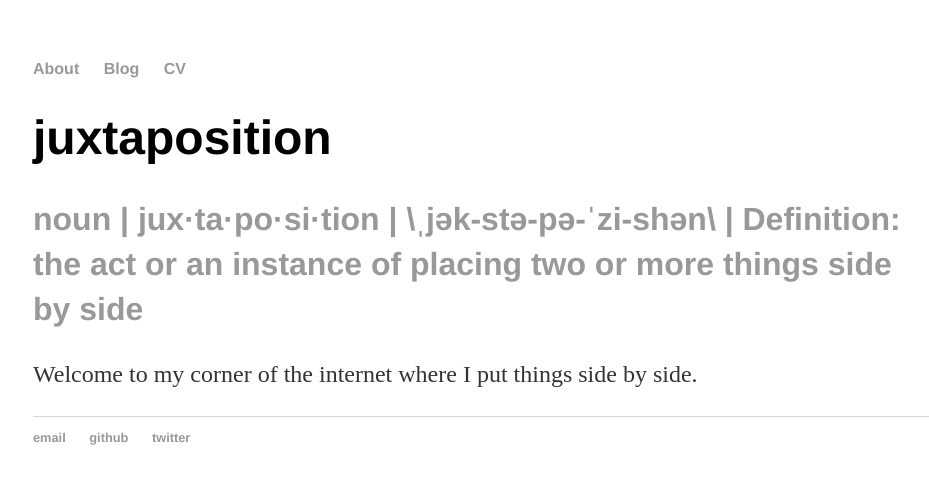
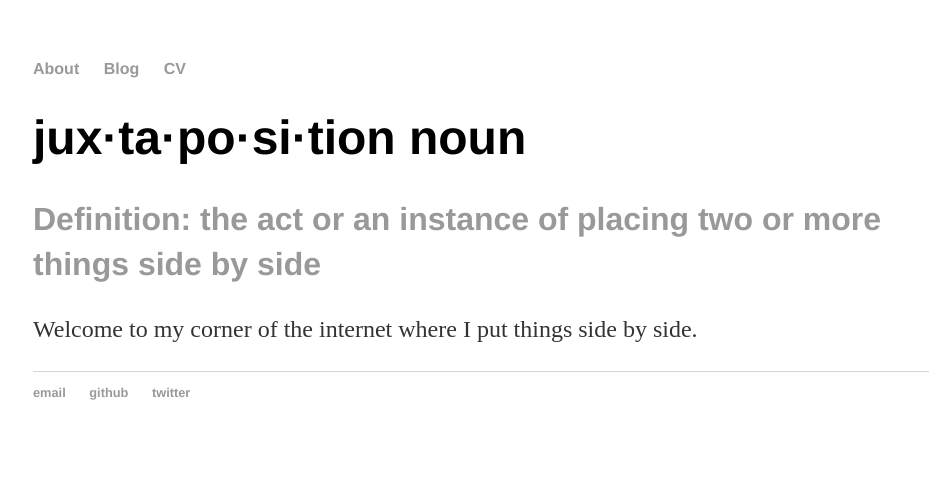
Before and after one commit to bartholdja/bartholdja.github.io, a Jekyll site: the page built from index.html, in a window 1280 px wide. Shown: the top 484 px of the page, without its empty margins (159-1088 px from the left). Built offline with Jekyll 4.4.1, drawn with Linux system fonts in a browser that asks for light colours.

Commit message:
updating 003

```diff
--- a/about/index.html
+++ b/about/index.html
@@ -1,9 +1,8 @@
----
 layout: default
 title: juxtaposition
 ---
 <div class="blurb">
-	<h1>juxtaposition</h1>
-	<h2>noun | jux·ta·po·si·tion | \ˌjək-stə-pə-ˈzi-shən\ | Definition: the act or an instance of placing two or more things side by side</h2>
+	<h1>jux·ta·po·si·tion noun </h1>
+	<h2>Definition: the act or an instance of placing two or more things side by side</h2>
 	<p>Welcome to my corner of the internet where I put things side by side. <p>
 </div><!-- /.blurb -->
--- a/index.html
+++ b/index.html
@@ -3,7 +3,7 @@ layout: default
 title: juxtaposition
 ---
 <div class="blurb">
-	<h1>juxtaposition</h1>
-	<h2>noun | jux·ta·po·si·tion | \ˌjək-stə-pə-ˈzi-shən\ | Definition: the act or an instance of placing two or more things side by side</h2>
+	<h1>jux·ta·po·si·tion noun </h1>
+	<h2>Definition: the act or an instance of placing two or more things side by side</h2>
 	<p>Welcome to my corner of the internet where I put things side by side. <p>
 </div><!-- /.blurb -->
```
